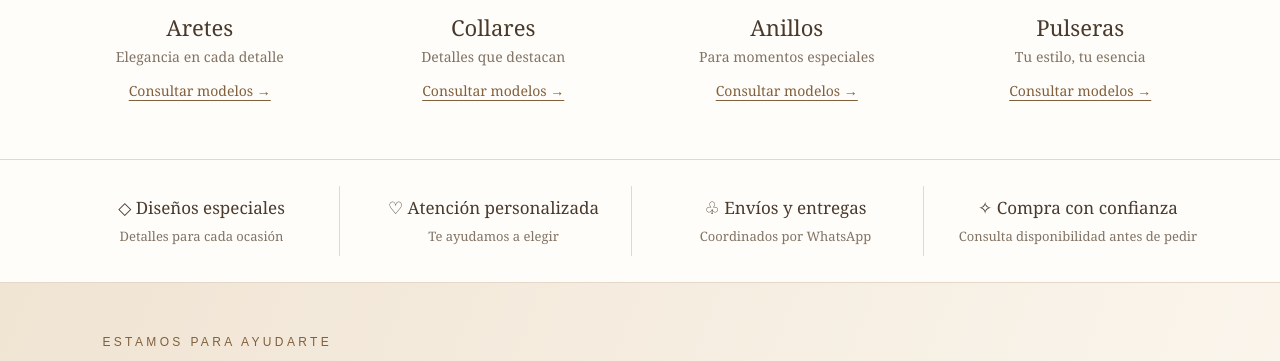
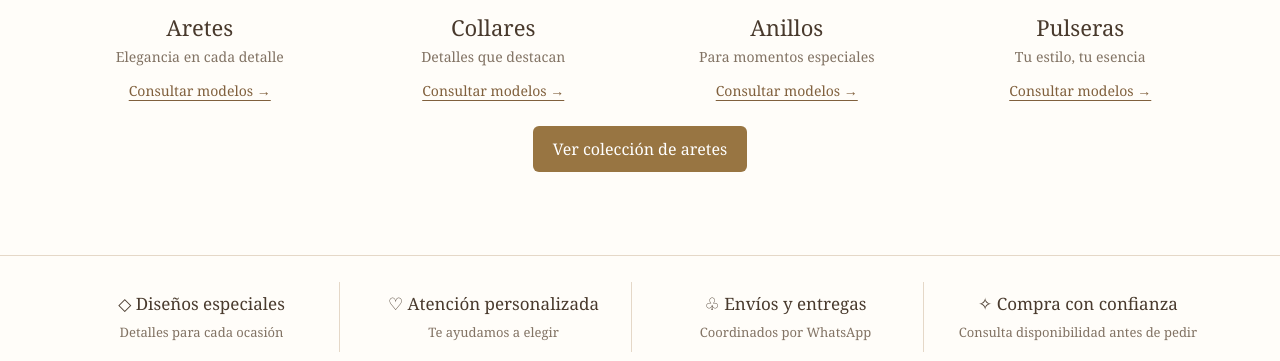
Before and after one commit to Joyas-Calidad/Arte-y-Joyas, a plain HTML site: page index.html in a window 1280 px wide. Shown: the part 960-1321 px from the top of the page. Drawn offline with Linux system fonts and the light colour scheme.

Commit message:
Update index.html

```diff
--- a/index.html
+++ b/index.html
@@ -37,7 +37,14 @@
     <article class="product"><img src="https://images.unsplash.com/photo-1599643478518-a784e5dc4c8f?auto=format&fit=crop&w=800&q=85" alt="Collar delicado"><h3>Collares</h3><p>Detalles que destacan</p><a target="_blank" rel="noopener" href="https://wa.me/51938342936?text=Hola%2C%20quisiera%20ver%20los%20modelos%20de%20collares%20disponibles.">Consultar modelos →</a></article>
     <article class="product"><img src="https://images.unsplash.com/photo-1605100804763-247f67b3557e?auto=format&fit=crop&w=800&q=85" alt="Anillos elegantes"><h3>Anillos</h3><p>Para momentos especiales</p><a target="_blank" rel="noopener" href="https://wa.me/51938342936?text=Hola%2C%20quisiera%20ver%20los%20modelos%20de%20anillos%20disponibles.">Consultar modelos →</a></article>
     <article class="product"><img src="https://images.unsplash.com/photo-1611591437281-460bfbe1220a?auto=format&fit=crop&w=800&q=85" alt="Pulsera delicada"><h3>Pulseras</h3><p>Tu estilo, tu esencia</p><a target="_blank" rel="noopener" href="https://wa.me/51938342936?text=Hola%2C%20quisiera%20ver%20los%20modelos%20de%20pulseras%20disponibles.">Consultar modelos →</a></article>
-  </div>
+  </div><div style="text-align:center; margin:25px;">
+  <a href="aretes.html"
+     style="background:#987542; color:white;
+     padding:12px 20px; text-decoration:none;
+     border-radius:6px; display:inline-block;">
+    Ver colección de aretes
+  </a>
+</div>
 </section>
 <section class="features" id="nosotros">
   <div class="feature"><strong>◇ Diseños especiales</strong><span>Detalles para cada ocasión</span></div>
```
